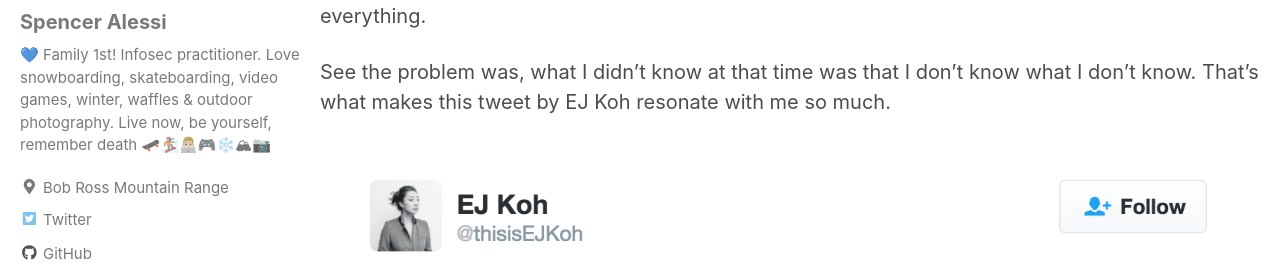
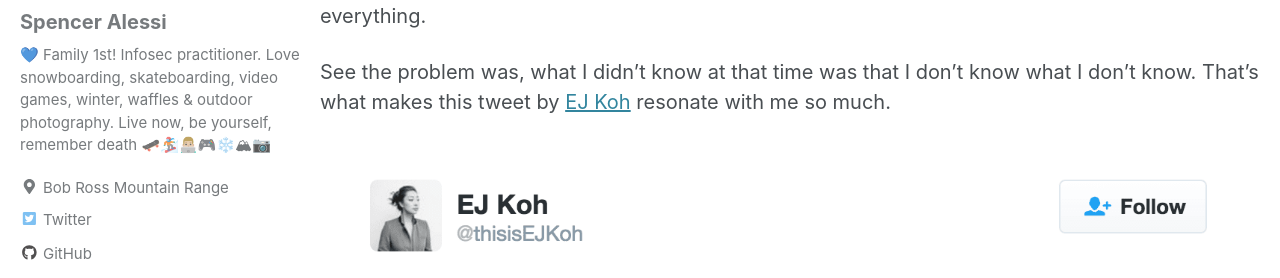
Before and after one commit to techspence/techspence.github.io, a Jekyll site: the page built from _posts/2021-01-22-You-Don't-Know-Jack.md, in a window 1280 px wide and 900 px high. Shown: the part 211-489 px from the top of the window. Built offline with Jekyll 4.4.1, drawn with Linux system fonts in a browser that asks for light colours; cached includes are drawn as plain includes; part of the change alters nothing that is shown.

```diff
--- a/_posts/2021-01-22-You-Don't-Know-Jack.md
+++ b/_posts/2021-01-22-You-Don't-Know-Jack.md
@@ -6,7 +6,7 @@ date: 2021-01-22
 ---
 When I was younger I thought I knew everything. How naive right? In a way though...I did know everything.
 
-See the problem was, what I didn't know at that time was that I don't know what I don't know. That's what makes this tweet by EJ Koh resonate with me so much.
+See the problem was, what I didn't know at that time was that I don't know what I don't know. That's what makes this tweet by [EJ Koh](https://twitter.com/thisisEJKoh) resonate with me so much.
 
 ![EJKoh Education Tweet](/assets/img/ejkohtweet.png)
 
```
